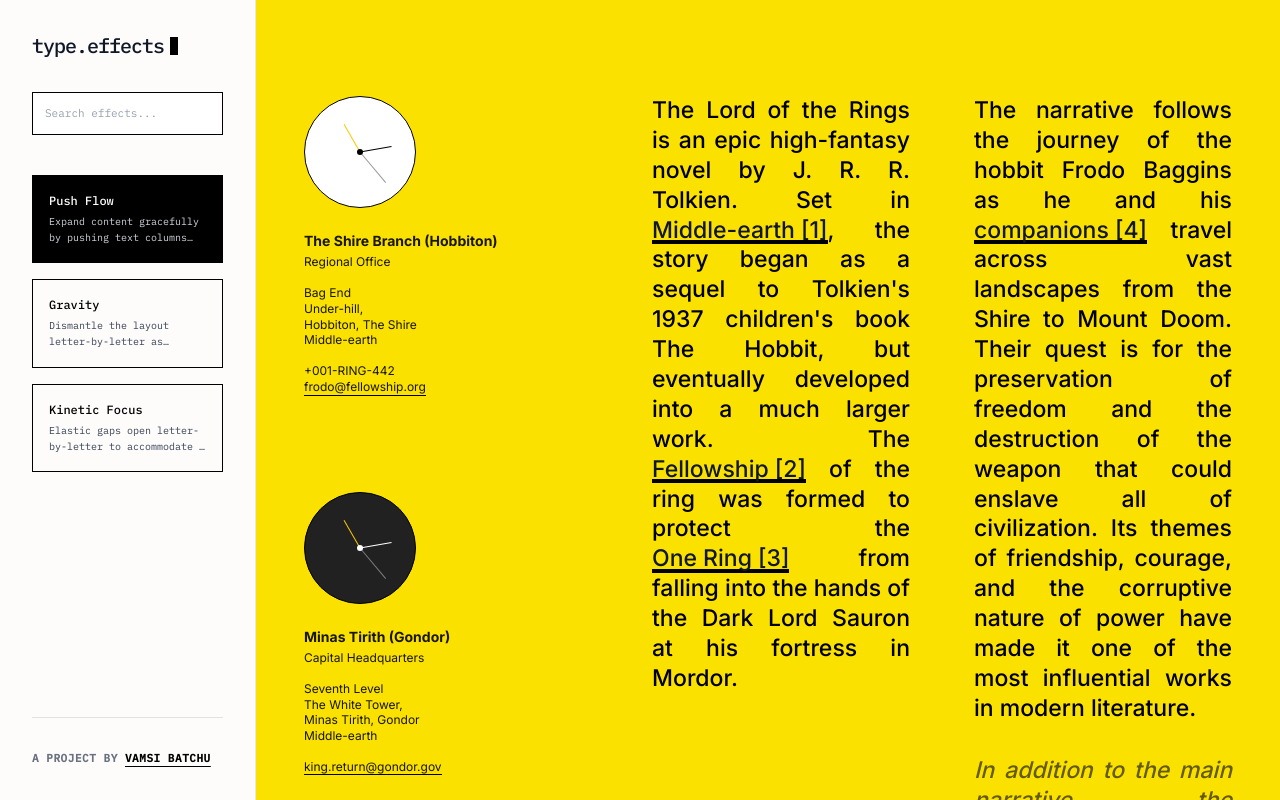
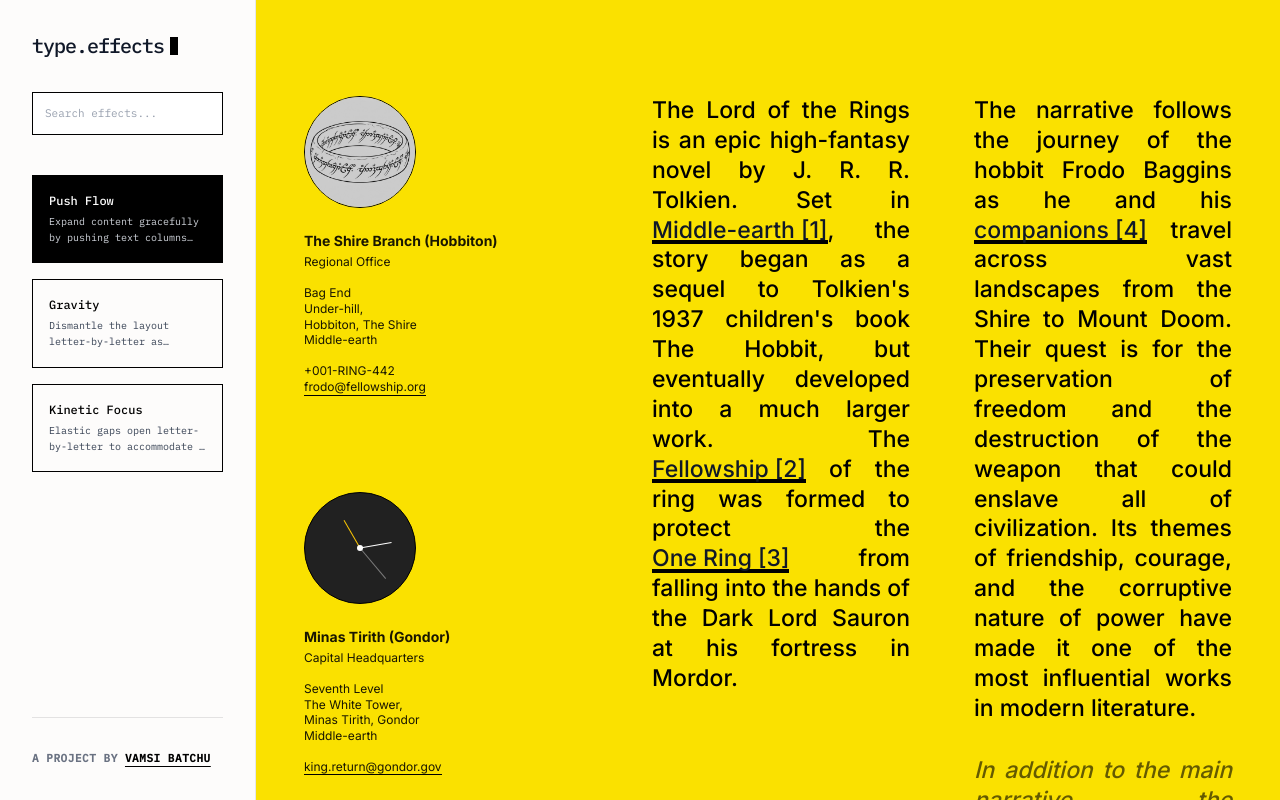
Before and after one commit to vamsibatchu1/type-effects, a React (Vite) app: page / in a window 1280 px wide. Built offline with nearby package versions, Linux system fonts and the light colour scheme.

Commit message:
Replace ClockIcon with Ring image in Shire branch

```diff
--- a/src/effects/1_push_flow.tsx
+++ b/src/effects/1_push_flow.tsx
@@ -35,7 +35,11 @@
         {/* Left Column: Icons & Contact */}
         <div className="w-[180px] lg:w-[220px] flex-shrink-0 pt-0">
            <div className="mb-24">
-              <ClockIcon />
+              <img
+                src="/src/images/ring.jpg"
+                alt="The One Ring"
+                className="w-28 h-28 rounded-full border border-black object-cover mb-6 grayscale hover:grayscale-0 transition-all duration-500"
+              />
               <div className="text-[10px] lg:text-[12px] leading-[1.3] text-black/90">
                 <p className="font-bold text-[12px] lg:text-[14px] mb-1">The Shire Branch (Hobbiton)</p>
                 <p>Regional Office</p>
```
Also changed, not shown: src/images/ring.jpg (added).
